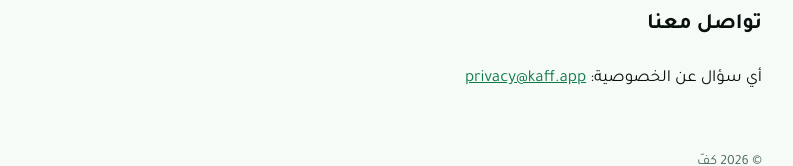
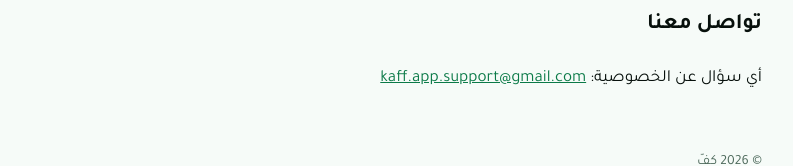
Before and after one commit to yazanprogrammer1/kaff, a plain HTML site: page website/privacy.html in a window 1280 px wide. Shown: the part 1783-1949 px from the top of the page, without its empty margins (252-1045 px from the left). Drawn offline with Linux system fonts and the light colour scheme.

Commit message:
docs: real contact email in the privacy policy and release guide
Co-Authored-By: Claude Opus 5.5 <noreply@anthropic.com>

```diff
--- a/website/privacy.html
+++ b/website/privacy.html
@@ -84,7 +84,7 @@ footer { margin-top: 56px; color: var(--muted); font-size: 14px; }
     <p>لو غيّرنا هذي السياسة بننشر النسخة الجديدة هنا مع تاريخ التحديث.</p>
 
     <h2>تواصل معنا</h2>
-    <p>أي سؤال عن الخصوصية: <a href="mailto:privacy@kaff.app">privacy@kaff.app</a></p>
+    <p>أي سؤال عن الخصوصية: <a href="mailto:kaff.app.support@gmail.com">kaff.app.support@gmail.com</a></p>
   </article>
 
   <article lang="en" dir="ltr">
@@ -122,7 +122,7 @@ footer { margin-top: 56px; color: var(--muted); font-size: 14px; }
     <p>If this policy changes, the new version will be published here with its date.</p>
 
     <h2>Contact</h2>
-    <p>Privacy questions: <a href="mailto:privacy@kaff.app">privacy@kaff.app</a></p>
+    <p>Privacy questions: <a href="mailto:kaff.app.support@gmail.com">kaff.app.support@gmail.com</a></p>
   </article>
 
   <footer><span lang="ar">© 2026 كفّ</span><span lang="en">© 2026 Kaff</span></footer>
```
Also changed, not shown: 1 other file.
